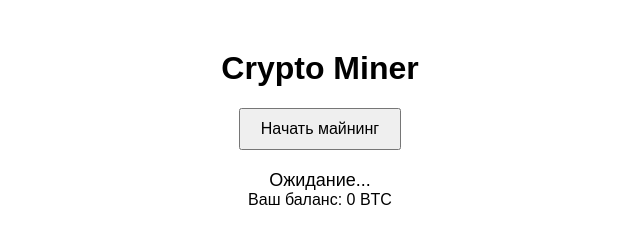
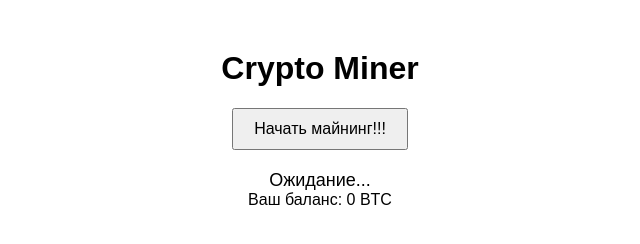
Before and after one commit to ayubjon1/crypto-miner-game, a plain HTML site: page index.html in a window 1280 px wide. Shown: the full height of the page, 320-960 px from the left. Drawn offline with Linux system fonts and the light colour scheme.

Commit message:
Update index.html

```diff
--- a/index.html
+++ b/index.html
@@ -23,7 +23,7 @@
 <body>
     <h1>Crypto Miner</h1>
     <div class="miner">
-        <button id="mineBtn">Начать майнинг</button>
+        <button id="mineBtn">Начать майнинг!!!</button>
         <div class="status" id="statusText">Ожидание...</div>
         <div id="balance">Ваш баланс: 0 BTC</div>
     </div>
```
